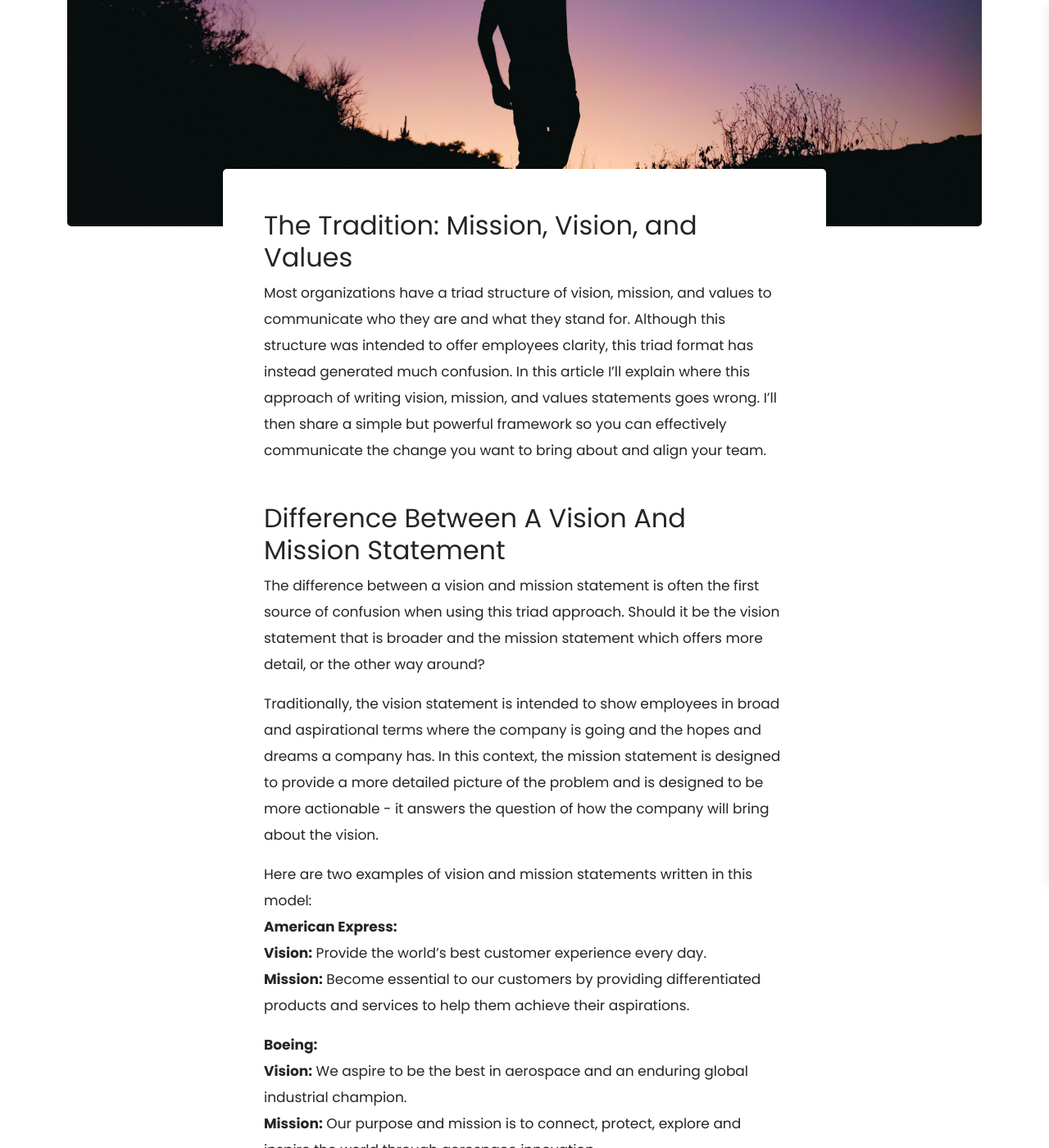
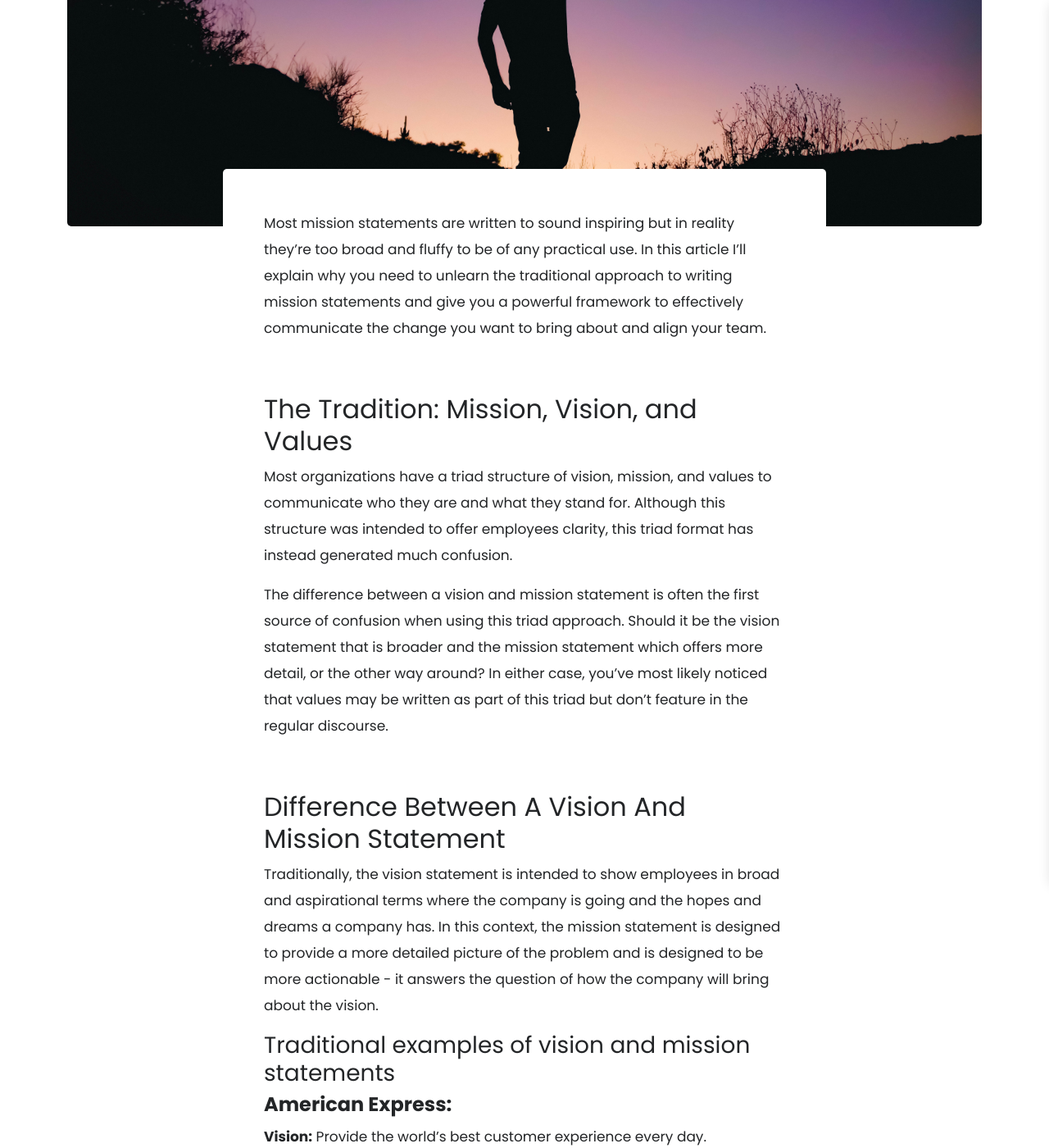
Before and after one commit to qq7te/radical-product, a Jekyll site: the page built from src/_posts/2022-11-16-mission-statement.markdown, in a window 1280 px wide and 1400 px high, scrolled down 630 px. Shown: the whole window at 82% size. Built offline with Jekyll 4.4.1, drawn with Linux system fonts in a browser that asks for light colours; nearby versions of some CDN libraries; some of the changed text lies outside the part shown.

Commit message:
changes to mission statement blog

```diff
--- a/src/_posts/2022-11-16-mission-statement.markdown
+++ b/src/_posts/2022-11-16-mission-statement.markdown
@@ -9,28 +9,31 @@
 featured: false
 ---
 
+Most mission statements are written to sound inspiring but in reality they're too broad and fluffy to be of any practical use. In this article I’ll explain why you need to unlearn the traditional approach to writing mission statements and give you a powerful framework to effectively communicate the change you want to bring about and align your team.
 
-## The Tradition: Mission, Vision, and Values
+<br>
+<h2> The Tradition: Mission, Vision, and Values</h2>
 
-Most organizations have a triad structure of vision, mission, and values to communicate who they are and what they stand for. Although this structure was intended to offer employees clarity,  this triad format has instead generated much confusion. In this article I’ll explain where this approach of writing vision, mission, and values statements goes wrong. I’ll then share a simple but powerful framework so you can effectively communicate the change you want to bring about and align your team.
+Most organizations have a triad structure of vision, mission, and values to communicate who they are and what they stand for. Although this structure was intended to offer employees clarity, this triad format has instead generated much confusion.
+
+The difference between a vision and mission statement is often the first source of confusion when using this triad approach. Should it be the vision statement that is broader and the mission statement which offers more detail, or the other way around? In either case, you've most likely noticed that values may be written as part of this triad but don't feature in the regular discourse.
+
 <br>
-
-## Difference Between A Vision And Mission Statement
-The difference between a vision and mission statement is often the first source of confusion when using this triad approach. Should it be the vision statement that is broader and the mission statement which offers more detail, or the other way around?
-
+<h2>Difference Between A Vision And Mission Statement</h2>
 Traditionally, the vision statement is intended to show employees in broad and aspirational terms where the company is going and the hopes and dreams a company has. In this context, the mission statement is designed to provide a more detailed picture of the problem and is designed to be more actionable - it answers the question of how the company will bring about the vision.
 
-Here are two examples of vision and mission statements written in this model:
-**American Express:**
+
+<h3>Traditional examples of vision and mission statements</h3>
+#### **American Express:**
 **Vision:** Provide the world’s best customer experience every day.
 **Mission:** Become essential to our customers by providing differentiated products and services to help them achieve their aspirations.
 
-**Boeing:**
+#### **Boeing**
 **Vision:** We aspire to be the best in aerospace and an enduring global industrial champion.
 **Mission:** Our purpose and mission is to connect, protect, explore and inspire the world through aerospace innovation.
 <br>
 
-## Rethinking Vision And Mission: Write One Statement
+<h2> Rethinking Vision And Mission: Write One Statement</h2>
 Having two separate statements just creates more cognitive load and makes employees feel like they also need to remember which statement was which. To remove the unnecessary confusion, many companies today have a single statement.
 
 For example, Nike’s website doesn’t have a vision statement. It states its mission as:
@@ -43,7 +46,7 @@
 
 <br>
 
-## Why Do Mission Statements Fail?
+<h2>Why Do Mission Statements Fail?</h2>
 Although creating a single statement is a great first step, these statements above are entirely too broad. Let’s take the example of Asana’s mission statement of helping humanity thrive by enabling all teams to work together effortlessly. This could describe Slack, or a telecom company describing its corporate phone plan, or even an events management team that organizes corporate offsites! The problem with such a statement is that pretty much anything fits.
 
 You need a clear North Star that points the way and that acts as a filter so that when you hold up a feature against this statement and ask, “Should we do this?”, sometimes the answer should be “No! Don’t!”
@@ -54,7 +57,7 @@
 
 <br>
 
-## Elements of a mission statement
+<h2>What Are the Main Elements of a Mission Statement?</h2>
 I’ve found that a good mission statement has three important elements:
 1. **It describes the problem you want to see solved in the world.** It shouldn’t be about your aspirations for your organization at all. In fact, you know you’re on the right track if you describe a problem that you want to see solved even if you were to take yourself and your organization out of the picture.
 2. **It describes a tangible end state you can visualize.** When your goal is a tangible, visualizable end state instead of something abstract, people can internalize it and make it their own dream.
@@ -63,7 +66,7 @@
 <br>
 
 
-## How To Write A Mission Statement
+<h2>How To Write A Mission Statement</h2>
 In writing your mission statement, you’ll want to condense the three elements above into one detailed statement that articulates the change you envision and how you’ll bring it about.
 >You can learn more about [Radical Product Thinking workshops](https://www.radicalproduct.com/trainings/innovation-training/) where you can work with me to craft a compelling statement that aligns your team.
 
@@ -80,19 +83,15 @@
 
 <br>
 
-## Framework for writing a mission statement
+<h2>Framework for writing a mission statement</h2>
 Many teams have been inspired by Simon Sinek’s book *Start With Why* and have tried to adopt that approach for writing a mission statement.
-
-<br>
-![Simon Sinek: The Golden Circle]({{site.baseurl}}/img/Thegoldencircle.png)
-
-<br>
+![Simon Sinek: The Golden Circle]({{site.baseurl}}/img/goldencircle.jpeg)
 I agree with Sinek’s approach that tells you not to focus on your product or solution and instead focus on why your organization exists. The problem, however, is that even when you heartily believe in starting with the Why, it’s really hard to articulate the Why on a blank sheet of paper without a clear structure to guide you. If you’ve tried this exercise at a corporate offsite, most likely you have experienced the pain of feeling trapped in a never ending game of junk-word-bingo.
 
 Instead, the RPT approach guides you to your Why using a [fill-in-the-blanks approach](https://www.radicalproduct.com/toolkit). The first part of the RPT worksheet helps you define whose problem you’re setting out to solve and why it’s imperative that the problem must be solved. The second half of the worksheet helps you define the end state when the problem is solved and what your solution is for bringing this about.
 
 <br>
-<h2>The Radical Product Thinking Framework</h2>
+<h3>Radical Product Thinking framework for a mission statement</h3>
 ![Radical Product Thinking: Mission or Vision Statement]({{site.baseurl}}/img/mission.png)
 
 <br>
@@ -114,55 +113,54 @@
 <h2>Most Common Mistakes When Writing a Mission Statement</h2>
 Rethinking your mission statement requires unlearning a lot of traditional teaching from business schools. Here are the most common mistakes that leaders make when writing a mission statement:
 
-1. **Wordsmithing to write short and memorable mission statements**
+<h3>1. Wordsmithing to write short and memorable mission statements</h3>
 
-    We’ve learnt that these statements must be short and easy to remember. But it’s important to realize that employees and customers aren’t going to identify with your mission because they’ve memorized a slogan.
+We’ve learnt that these statements must be short and easy to remember. But it’s important to realize that employees and customers aren’t going to identify with your mission because they’ve memorized a slogan.
 
-   Memorization is not useful. The alignment you’re seeking comes from having a shared understanding of the answers to the who, what, why, when, and how questions.
+Memorization is not useful. The alignment you’re seeking comes from having a shared understanding of the answers to the who, what, why, when, and how questions.
 
-   Instead of getting employees to memorize *your* words, you know your mission statement is working if your employees can articulate your shared vision in *their own* words.
+Instead of getting employees to memorize *your* words, you know your mission statement is working if your employees can articulate your shared vision in *their own* words.
 
-2. **Expecting your mission statement to be constant and unchanging**
+<h3>2. Expecting your mission statement to be constant and unchanging</h3>
+Traditional thinking is that your mission must be constant and unchanging. But think about how fast the market and the technological landscape changes. In such a fast moving world, what use is an unchanging mission statement? A broad and unchanging mission statement turns out to be too high level to provide any real direction to the team.
 
-   Traditional thinking is that your mission must be constant and unchanging. But think about how fast the market and the technological landscape changes. In such a fast moving world, what use is an unchanging mission statement? A broad and unchanging mission statement turns out to be too high level to provide any real direction to the team.
+In the RPT way, you need to review your statement regularly. If you’re an early stage startup, you might review it every month because of the pace at which you’re learning about your market. On the other hand, if you’re working on a mature product, you should review this at least every year as you review your [strategic plan]({% post_url 2021-09-14-stressfree-guide-to-Strategic-planning%}).
 
-   In the RPT way, you need to review your statement regularly. If you’re an early stage startup, you might review it every month because of the pace at which you’re learning about your market. On the other hand, if you’re working on a mature product, you should review this at least every year as you review your [strategic plan]({% post_url 2021-09-14-stressfree-guide-to-Strategic-planning%}).
+<h3>3. Not including your team in setting your direction setting</h3>
 
-3. **Not including your team in setting your direction setting**
+We’ve come to believe that the leaders at the top write the mission statement -- the rest of the company just follows along. In reality, every person in your company has a role to play to contribute towards your shared end-goal. You need them to buy into your mission so they’ll be self-driven in pursuing it.
 
-   We’ve come to believe that the leaders at the top write the mission statement -- the rest of the company just follows along. In reality, every person in your company has a role to play to contribute towards your shared end-goal. You need them to buy into your mission so they’ll be self-driven in pursuing it.
-
-   When you want to get your team to buy-into and internalize a shared mission, the model of a leader presenting a company mission like Moses descending with his commandments just doesn’t work. Instead you need to co-create your mission statement with your team. A facilitated workshop makes this exercise easier - you can book a [Radical Product Thinking](https://www.radicalproduct.com/trainings/product-management-training/) workshop to guide your team through such an exercise.
+When you want to get your team to buy-into and internalize a shared mission, the model of a leader presenting a company mission like Moses descending with his commandments just doesn’t work. Instead you need to co-create your mission statement with your team. A facilitated workshop makes this exercise easier - you can book a [Radical Product Thinking](https://www.radicalproduct.com/trainings/product-management-training/) workshop to guide your team through such an exercise.
 
 <br>
 <h2>Frequently asked questions</h2>
 
 Here are the answers to the questions I get most often when I run workshops:
 
-
-1. **Can you change your mission statement?**
+<br>
+<h2> 1. Can you change your mission statement?</h2>
 Yes! In fact, you should review your statement at least every year if you’re working on a more mature product, and possibly every quarter if you’re working on an early stage startup.
 
-
-2. **Should the mission statement be measurable? Should the mission statement specify measurable performance metrics?**
+<br>
+<h2> 2. Should the mission statement be measurable?</h2>
 No, while it’s tempting to measure and quantify everything, your mission statement should not have metrics. It should instead describe the problem you want to see solved for a group of people, and what the world looks like for them when you’ve created the change you envision. Often performance metrics tend to be centered around the company’s goals and aspirations rather than the users’ needs.
 
-
-3. **Can a mission statement be about revenues or company valuation?**
+<br>
+<h2> 3. Can a mission statement be about revenues or company valuation?</h2>
 No, a mission statement focused on revenues or valuation leads to an inward focus and frequently leads to the [product disease]({% post_url 2020-03-10-product-diseases%}) I call Narcissus Complex, the disease that strikes when you’re so focused on your own goals that you become disconnected from what your users need. While you’re focusing on your own goals, a competitor focused on solving a well-defined problem for users can build a better product and has the upper hand.
 
-
-4. **How long should a mission statement be?**
+<br>
+<h2>4. How long should a mission statement be?</h2>
 Your mission statement can even be a paragraph. It needs to be long and detailed enough to create alignment in your team. The goal is not to have your team memorize the words in your mission statement - they need to internalize the answers to the profound questions of who, what, why, when, and how.
 
-
-5. **Who should write the mission statement for the company?**
+<br>
+<h2>5. Who should write the mission statement for the company?</h2>
 The leadership team should write the mission statement together in a group exercise. Such an exercise helps air out where your team is misaligned and generates productive discussions so that everyone is bought into a shared mission. Check out the [Innovation Training workshops](https://www.radicalproduct.com/trainings/innovation-training/) to learn about facilitated sessions to help you craft your mission statement.
 
-
-6. **Who owns the product vision?**
+<br>
+<h2>6. Who owns the product vision?</h2>
 The Product Manager owns the product vision. To craft the product vision, the PM should look at the company’s mission statement and make sure that the product vision is aligned with it. The PM should also work with the team and stakeholders to align the team and craft a shared product vision. Check out the [Product Management Training workshops](https://www.radicalproduct.com/trainings/product-management-training/) to learn about facilitated sessions to help you craft your product vision.
 
-
-7. **What makes a good mission statement?**
+<br>
+<h2>7. What makes a good mission statement?</h2>
 A good mission statement is detailed enough to align your team on what to build. It tells you what problem you’re setting out to solve and articulates what the world looks like when you’ve completed your mission. It resonates with your customers - they agree that the problem you describe needs to be solved. And lastly, it acts as a filter and stops you from irrelevant pursuits.
```
Also changed, not shown: other parts of src/_posts/2022-11-16-mission-statement.markdown (+1 -1 lines), src/img/goldencircle.jpeg (added).
